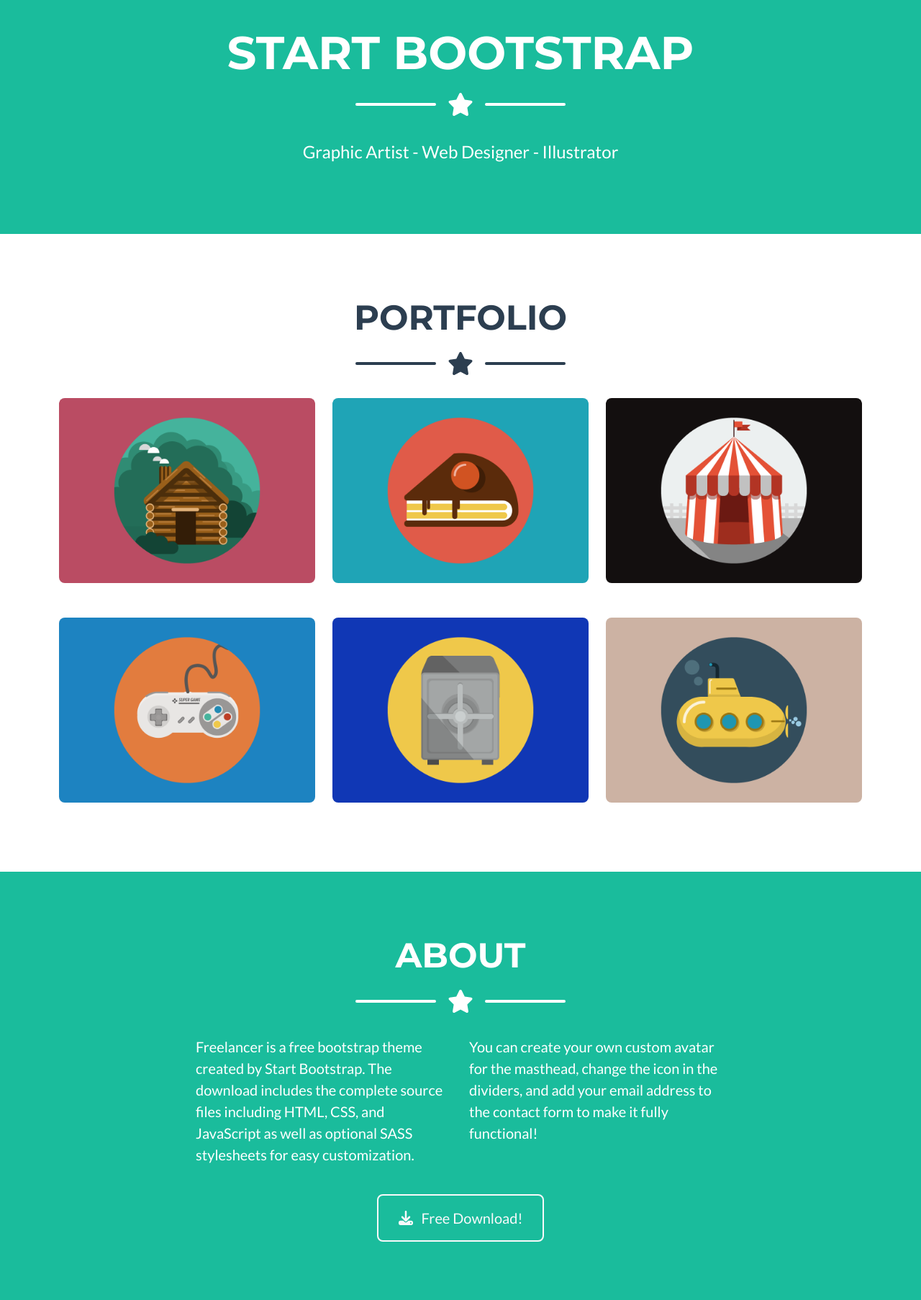
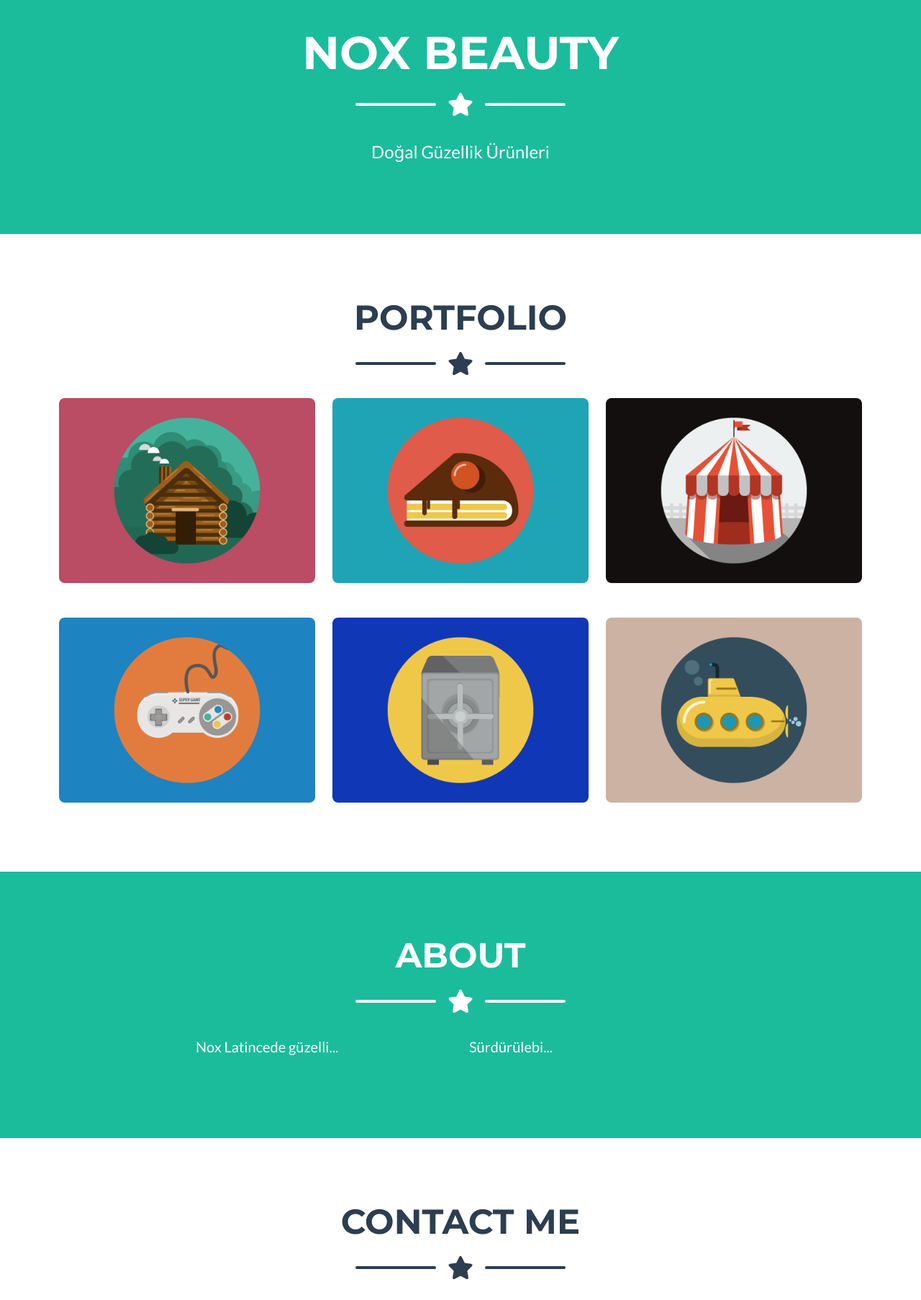
Before and after one commit to noxbeauty/noxbeauty.github.io, a plain HTML site: page index.html in a window 1280 px wide. Shown: the part 458-2264 px from the top of the page at 72% size. Drawn offline with nearby package versions, Linux system fonts and the light colour scheme.

Commit message:
Add files via upload

```diff
--- a/index.html
+++ b/index.html
@@ -20,7 +20,7 @@
         <!-- Navigation-->
         <nav class="navbar navbar-expand-lg bg-secondary text-uppercase fixed-top" id="mainNav">
             <div class="container">
-                <a class="navbar-brand" href="#page-top">Start Bootstrap</a>
+                <a class="navbar-brand" href="#page-top">NOX BEAUTY</a>
                 <button class="navbar-toggler text-uppercase font-weight-bold bg-primary text-white rounded" type="button" data-bs-toggle="collapse" data-bs-target="#navbarResponsive" aria-controls="navbarResponsive" aria-expanded="false" aria-label="Toggle navigation">
                     Menu
                     <i class="fas fa-bars"></i>
@@ -40,7 +40,7 @@
                 <!-- Masthead Avatar Image-->
                 <img class="masthead-avatar mb-5" src="assets/img/avataaars.svg" alt="..." />
                 <!-- Masthead Heading-->
-                <h1 class="masthead-heading text-uppercase mb-0">Start Bootstrap</h1>
+                <h1 class="masthead-heading text-uppercase mb-0">NOX BEAUTY</h1>
                 <!-- Icon Divider-->
                 <div class="divider-custom divider-light">
                     <div class="divider-custom-line"></div>
@@ -48,7 +48,7 @@
                     <div class="divider-custom-line"></div>
                 </div>
                 <!-- Masthead Subheading-->
-                <p class="masthead-subheading font-weight-light mb-0">Graphic Artist - Web Designer - Illustrator</p>
+                <p class="masthead-subheading font-weight-light mb-0">Doğal Güzellik Ürünleri</p>
             </div>
         </header>
         <!-- Portfolio Section-->
@@ -134,15 +134,8 @@
                 </div>
                 <!-- About Section Content-->
                 <div class="row">
-                    <div class="col-lg-4 ms-auto"><p class="lead">Freelancer is a free bootstrap theme created by Start Bootstrap. The download includes the complete source files including HTML, CSS, and JavaScript as well as optional SASS stylesheets for easy customization.</p></div>
-                    <div class="col-lg-4 me-auto"><p class="lead">You can create your own custom avatar for the masthead, change the icon in the dividers, and add your email address to the contact form to make it fully functional!</p></div>
-                </div>
-                <!-- About Section Button-->
-                <div class="text-center mt-4">
-                    <a class="btn btn-xl btn-outline-light" href="https://startbootstrap.com/theme/freelancer/">
-                        <i class="fas fa-download me-2"></i>
-                        Free Download!
-                    </a>
+                    <div class="col-lg-4 ms-auto"><p class="lead">Nox Latincede güzelli...</p></div>
+                    <div class="col-lg-4 me-auto"><p class="lead">Sürdürülebi...</p></div>
                 </div>
             </div>
         </section>
```
